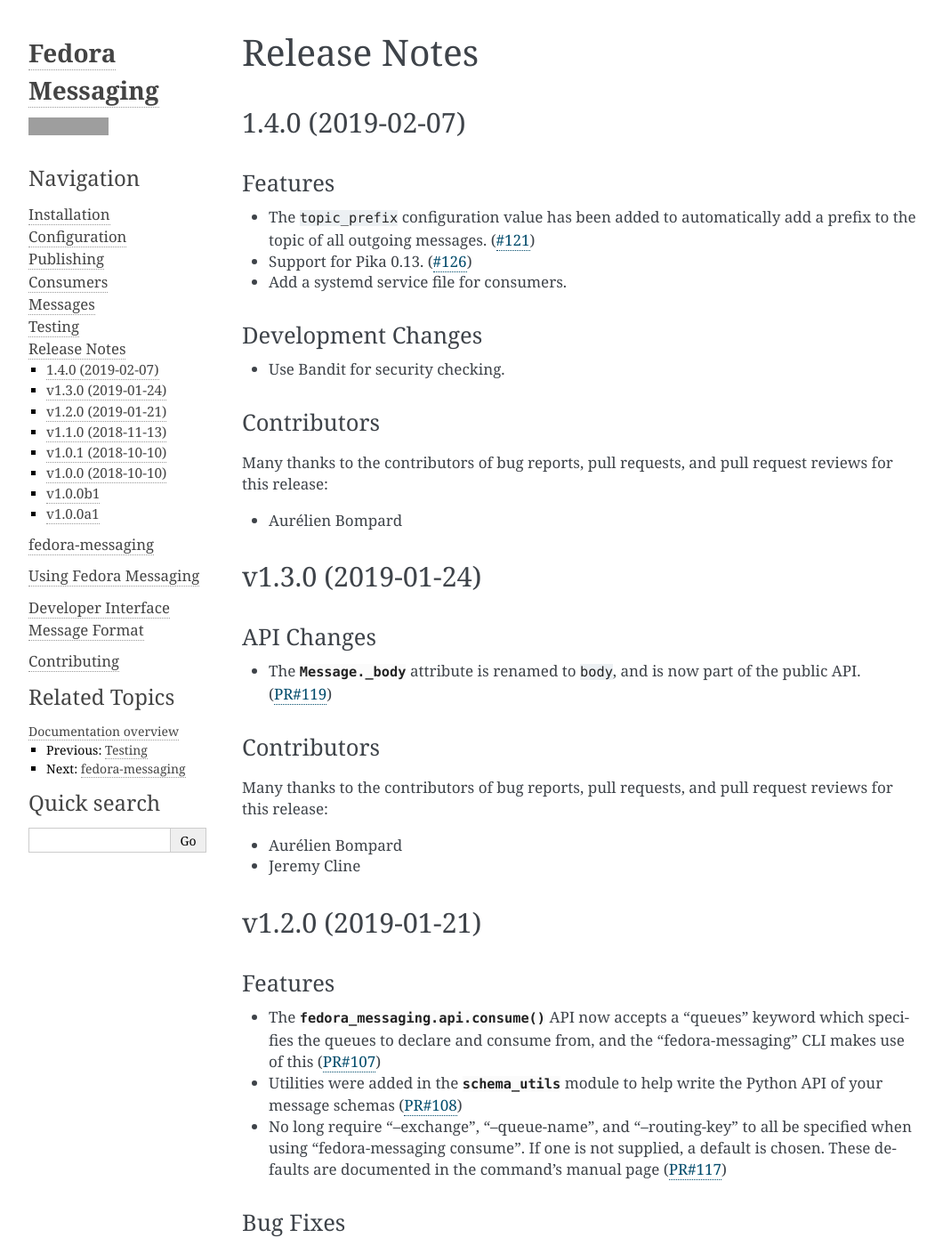
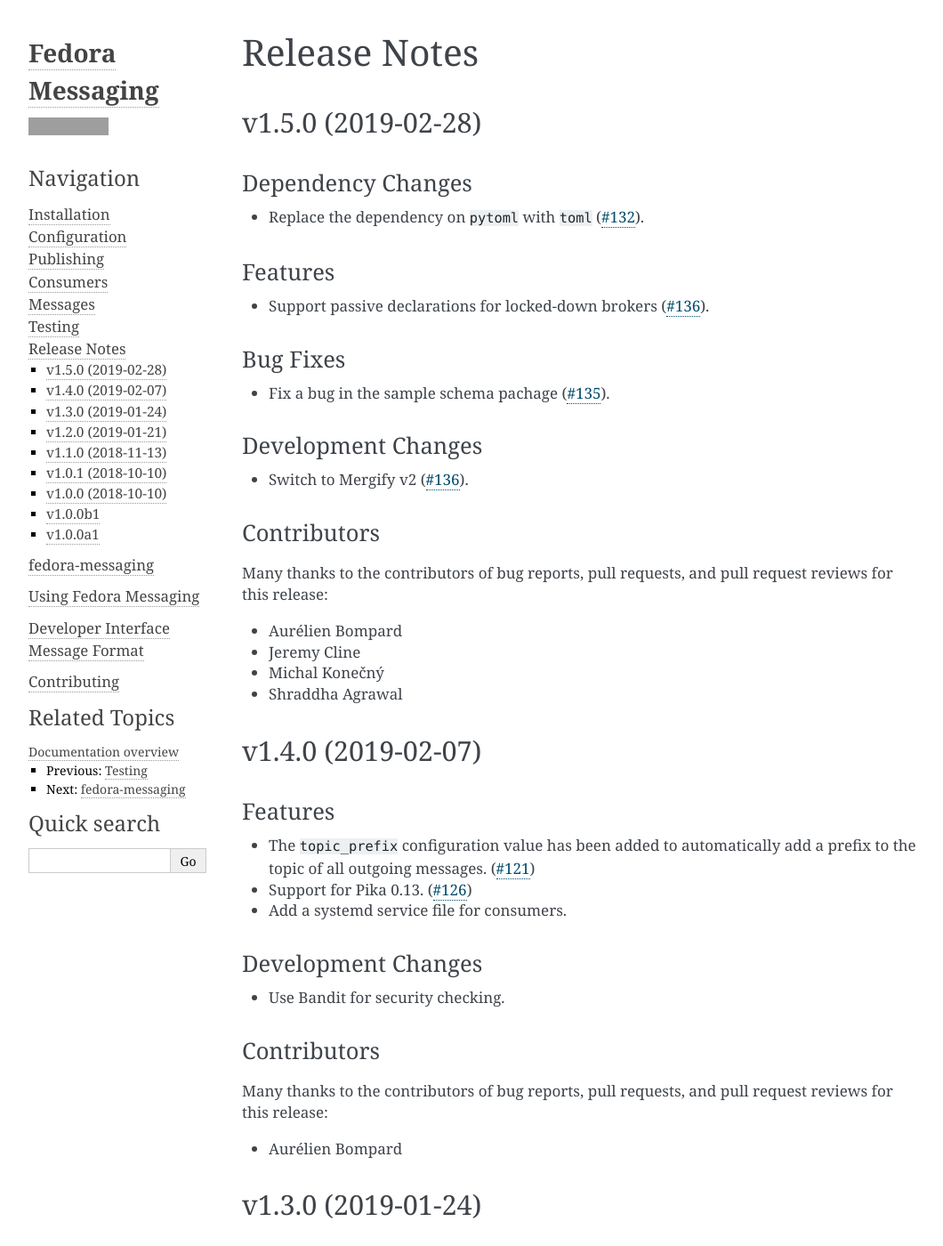
Before and after one commit to fedora-infra/fedora-messaging, a Sphinx documentation site: the page built from docs/changelog.rst, in a window 1280 px wide and 1400 px high. Shown: the whole window at 89% size, without its empty margins (98-1158 px from the left). Built offline with Sphinx 7.4.7, drawn with Linux system fonts in a browser that asks for light colours; grey boxes are pictures that could not be loaded.

Commit message:
fedora-messaging v1.5.0
Signed-off-by: Jeremy Cline <jcline@redhat.com>

```diff
--- a/docs/changelog.rst
+++ b/docs/changelog.rst
@@ -4,8 +4,50 @@
 
 .. towncrier release notes start
 
-1.4.0 (2019-02-07)
-==================
+v1.5.0 (2019-02-28)
+===================
+
+Dependency Changes
+------------------
+
+* Replace the dependency on ``pytoml`` with ``toml``
+  (`#132 <https://github.com/fedora-infra/fedora-messaging/issues/132>`_).
+
+
+Features
+--------
+
+* Support passive declarations for locked-down brokers
+  (`#136 <https://github.com/fedora-infra/fedora-messaging/issues/136>`_).
+
+
+Bug Fixes
+---------
+
+* Fix a bug in the sample schema pachage
+  (`#135 <https://github.com/fedora-infra/fedora-messaging/issues/135>`_).
+
+
+Development Changes
+-------------------
+
+* Switch to Mergify v2
+  (`#136 <https://github.com/fedora-infra/fedora-messaging/pull/129>`_).
+
+
+Contributors
+------------
+Many thanks to the contributors of bug reports, pull requests, and pull request
+reviews for this release:
+
+* Aurélien Bompard
+* Jeremy Cline
+* Michal Konečný
+* Shraddha Agrawal
+
+
+v1.4.0 (2019-02-07)
+===================
 
 Features
 --------
--- a/fedora_messaging/__init__.py
+++ b/fedora_messaging/__init__.py
@@ -15,4 +15,4 @@
 # with this program; if not, write to the Free Software Foundation, Inc.,
 # 51 Franklin Street, Fifth Floor, Boston, MA 02110-1301 USA.
 
-__version__ = "1.4.0"
+__version__ = "1.5.0"
```
Also changed, not shown: 1 other file.
